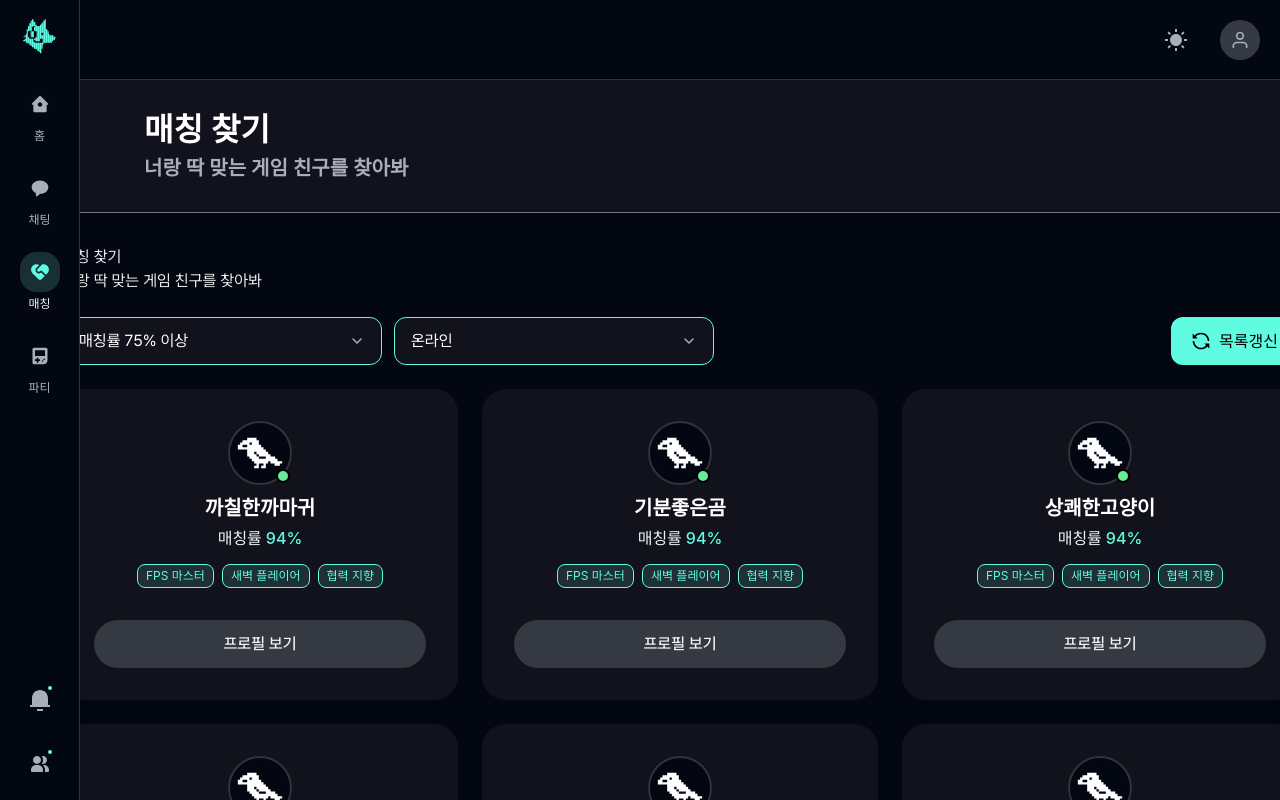
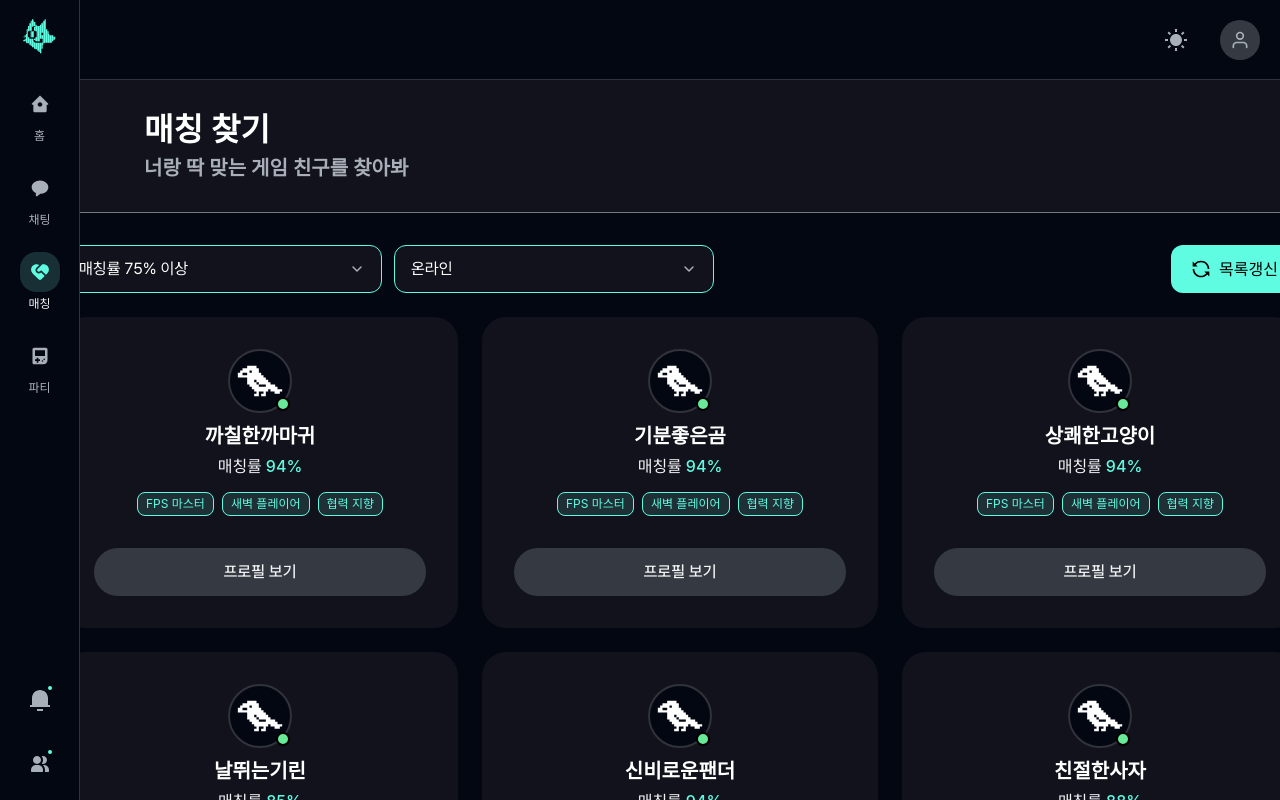
Before and after one commit to szeunkk/ReadyGo, a Next.js app: page /match in a window 1280 px wide. Built offline with nearby package versions, Linux system fonts and the light colour scheme.

Commit message:
refactor: match-list에서 헤더 섹션 제거
- matchPage에서 헤더를 관리하도록 변경하여 구조 단순화

```diff
--- a/src/components/match/ui/match-list/matchList.tsx
+++ b/src/components/match/ui/match-list/matchList.tsx
@@ -64,12 +64,6 @@ export default function MatchList({
 }: MatchListProps) {
   return (
     <div className={styles.container}>
-      {/* 헤더 섹션 */}
-      <div className={styles.header}>
-        <h1 className={styles.title}>매칭 찾기</h1>
-        <p className={styles.subtitle}>너랑 딱 맞는 게임 친구를 찾아봐</p>
-      </div>
-
       {/* 필터 섹션 */}
       <div className={styles.filterSection}>
         <div className={styles.filterGroup}>
```
